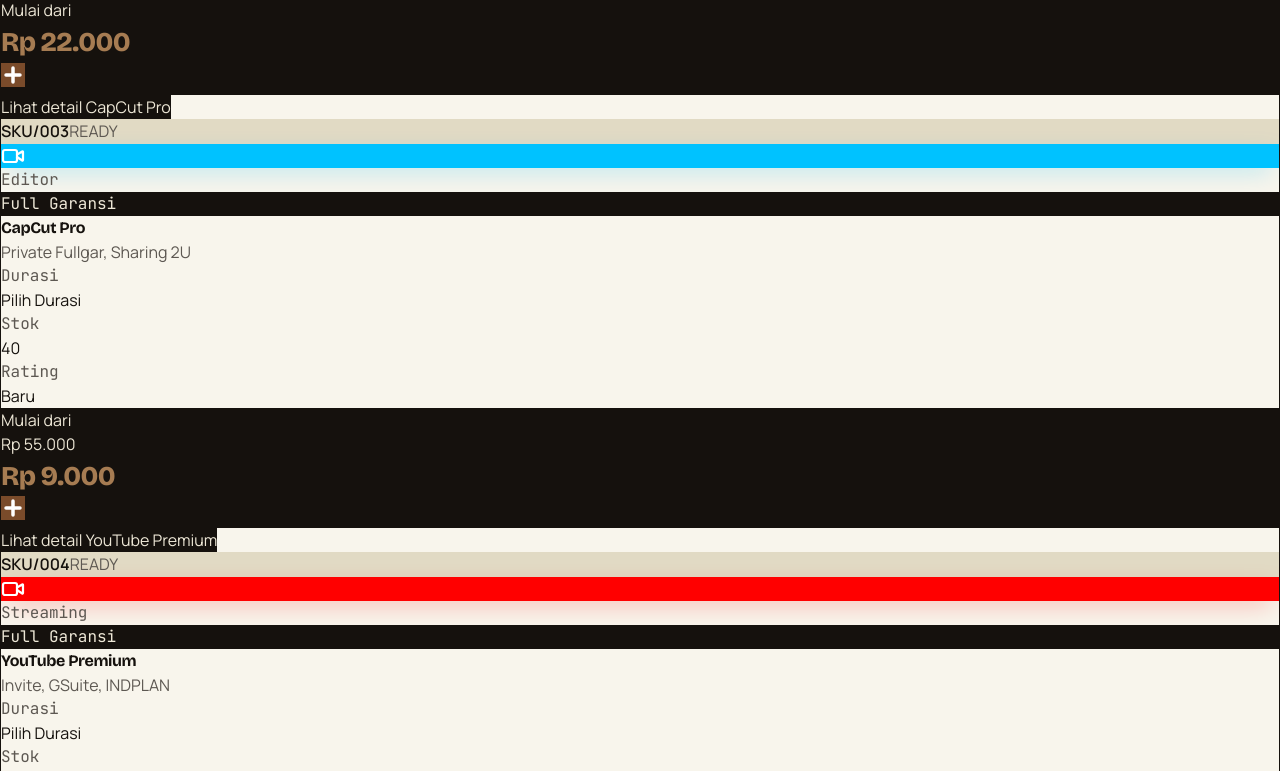
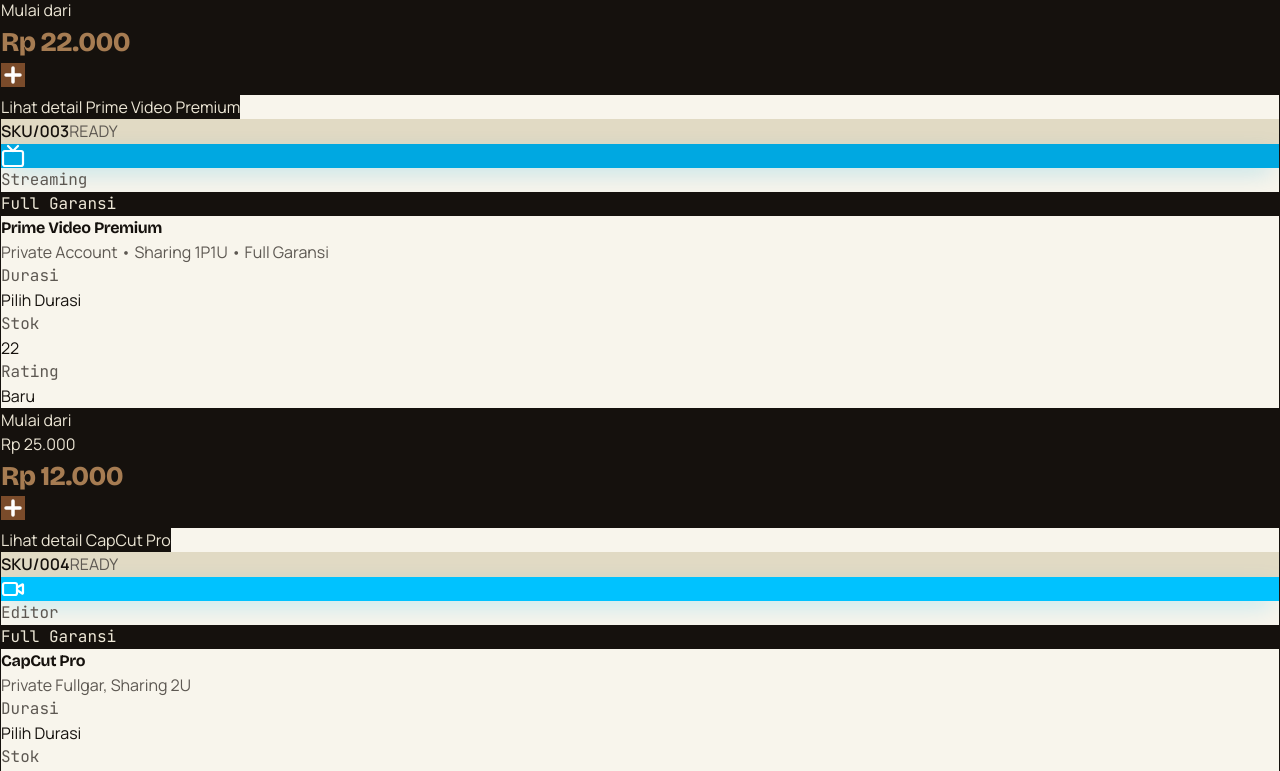
Before and after one commit to fajar337/PaluGada, a React (Vite) app: page / in a window 1280 px wide. Shown: the part 2449-3220 px from the top of the page. Built offline with nearby package versions, Linux system fonts and the light colour scheme.

Commit message:
feat: add Prime Video product plans

```diff
--- a/src/features/palugada/constants.js
+++ b/src/features/palugada/constants.js
@@ -262,6 +262,56 @@
     ],
   },
   {
+    id: "p_prime_video",
+    name: "Prime Video Premium",
+    category: "Streaming",
+    icon: "tv",
+    color: "#00A8E1",
+    price: 25000,
+    oldPrice: 25000,
+    stock: 22,
+    duration: "Pilih Durasi",
+    tagline: "Private Account • Sharing 1P1U • Full Garansi",
+    description:
+      "Prime Video untuk 1 bulan dengan pilihan Private Account atau Sharing 1 Profile 1 User. Tersedia full garansi selama durasi.",
+    features: [
+      "Akses email gratis",
+      "Private account",
+      "Fresh bill 25-30 hari",
+      "Full garansi selama durasi",
+      "Tayangan hingga 4K HDR pada perangkat kompatibel",
+      "Fitur X-Ray untuk melihat informasi pemeran dan lagu",
+      "Bebas iklan",
+      "Mendukung download untuk ditonton offline",
+    ],
+    pricingPlans: [
+      {
+        id: "private-account",
+        name: "PRIVATE ACCOUNT",
+        options: [
+          {
+            id: "1-bulan-full-garansi",
+            duration: "1 Bulan - Full Garansi",
+            price: 25000,
+            stock: 22,
+          },
+        ],
+      },
+      {
+        id: "sharing-1p1u",
+        name: "SHARING 1 PROFILE 1 USER",
+        options: [
+          {
+            id: "1-bulan-full-garansi",
+            duration: "1 Bulan - Full Garansi",
+            price: 12000,
+            stock: 22,
+          },
+        ],
+      },
+    ],
+  },
+  {
     id: "p_capcut",
     name: "CapCut Pro",
     category: "Editor",
@@ -382,7 +432,7 @@
   },
 ];
 
-export const AUTO_SYNC_SEED_PRODUCT_IDS = ["p_disney"];
+export const AUTO_SYNC_SEED_PRODUCT_IDS = ["p_disney", "p_prime_video"];
 
 export const ICONS = {
   tv: Tv,
```
Also changed, not shown: 1 other file (tests, documents, lock files or other folders).
